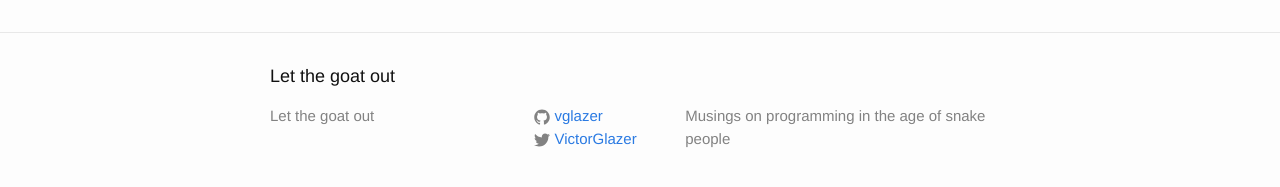
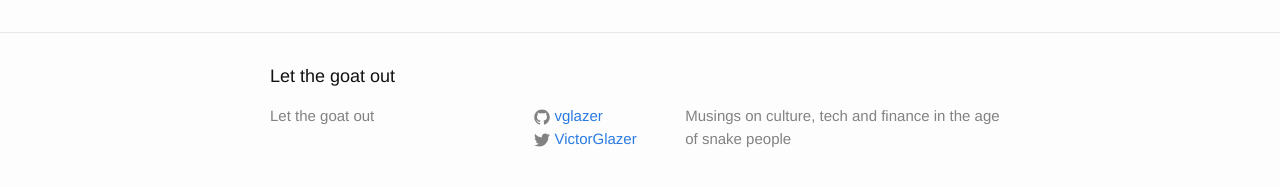
Before and after one commit to vglazer/vglazer.github.io, a Jekyll site: the page built from index.html, in a window 1280 px wide. Shown: the part 444-631 px from the top of the page. Built offline with Jekyll 4.4.1, drawn with Linux system fonts in a browser that asks for light colours.

Commit message:
Updated post

```diff
--- a/_config.yml
+++ b/_config.yml
@@ -2,7 +2,7 @@
 title: Let the goat out
 #email: your-email@domain.com
 description: > # this means to ignore newlines until "baseurl:"
-    Musings on programming in the age of snake people
+    Musings on culture, tech and finance in the age of snake people
 baseurl: "" # the subpath of your site, e.g. /blog/
 #url: "http://yourdomain.com" # the base hostname & protocol for your site
 url: "vglazer.github.io" # the base hostname & protocol for your site
```
Also changed, not shown: 1 other file.
